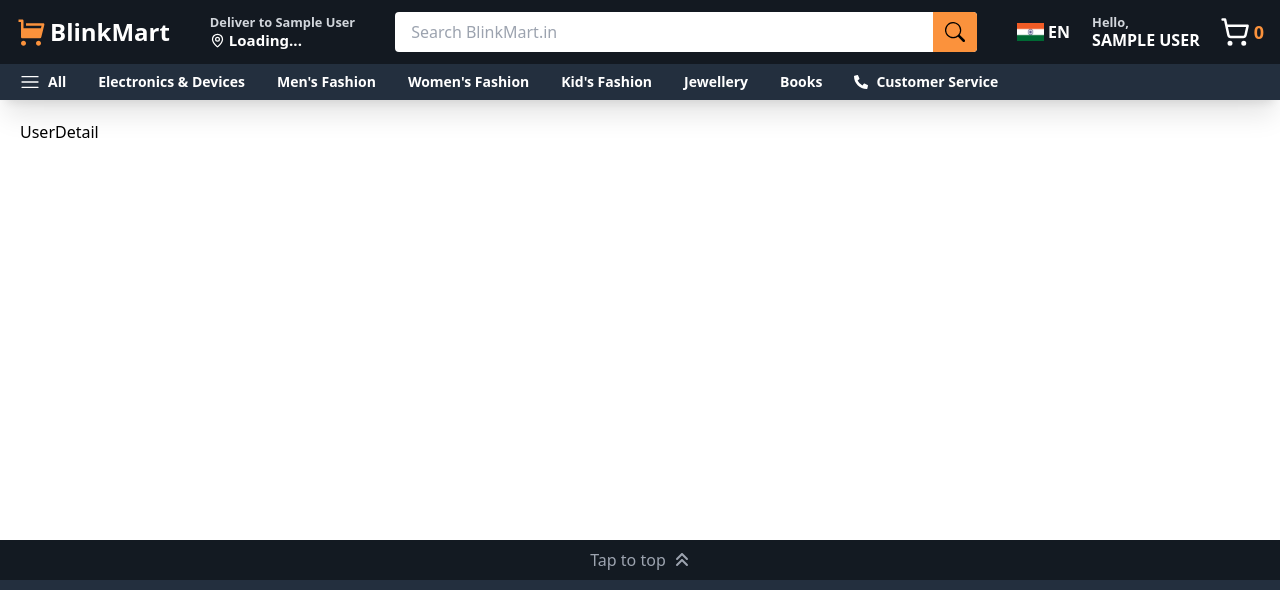
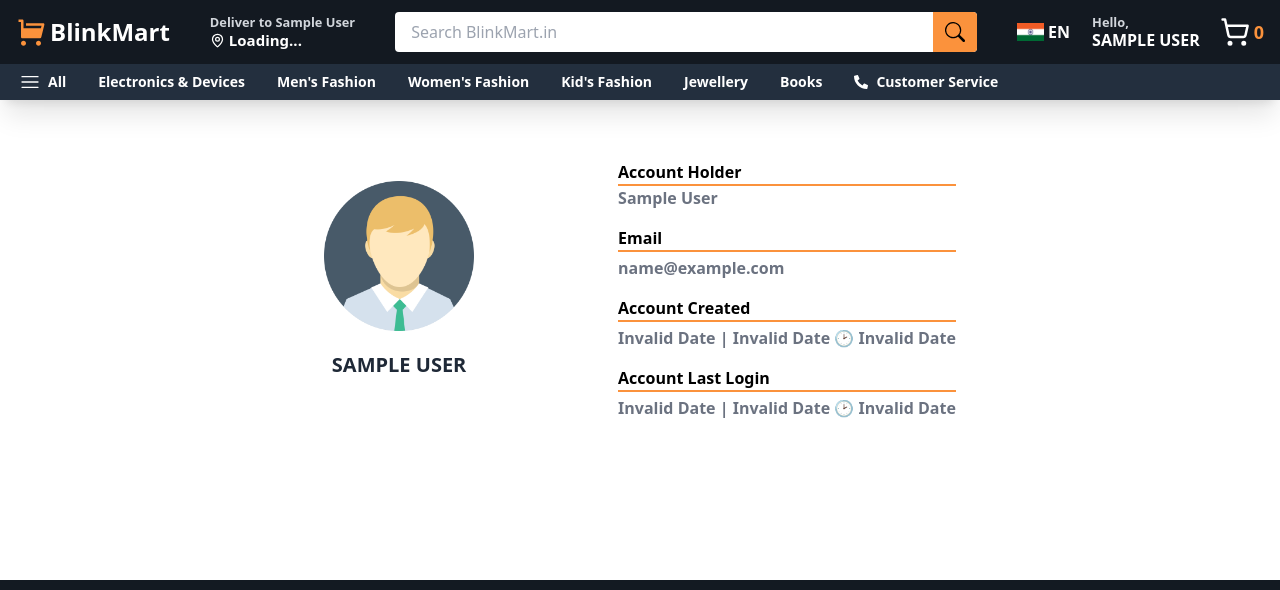
Before and after one commit to CodeBustler/BlinkMart, a React (Vite) app: page /user_detail in a window 1280 px wide. Shown: the top 590 px of the page. Built offline with nearby package versions, Linux system fonts and the light colour scheme; no server answers; the database is empty; sample sign-in values are in the browser's storage.

Commit message:
Add UserDetail Component

```diff
--- a/src/App.jsx
+++ b/src/App.jsx
@@ -55,7 +55,7 @@ function App() {
     const updateUserNameAndAdmin = async (user) => {
       const env = await import.meta.env;
       const adminEmail = env.VITE_REACT_APP_ADMIN_EMAIL;
-
+      console.log(user);
       if (user) {
         setUserName(user.displayName);
         setUserUID(user.uid);
--- a/src/components/Cart/Cart.jsx
+++ b/src/components/Cart/Cart.jsx
@@ -1,23 +1,19 @@
-import React, { useContext, useEffect, useState } from "react";
+import { useContext, useEffect, useState } from "react";
 import { MyContext } from "../../App";
-import {
-	collection,
-	deleteDoc,
-	doc,
-	getDocs,
-	updateDoc,
-} from "firebase/firestore";
+import { numberWithCommas, scrollToTop } from "../utilities/RequiredFunctions";
+import { toastClearCart } from "../Utilities/RequiredFunctions";
+import { toastItemRemoved } from "../Utilities/RequiredFunctions";
+// FIREBASE
 import { fireDB } from "../../firebaseConfig/firebase";
-import {
-	toastItemRemoved,
-	toastClearCart,
-} from "../Utilities/RequiredFunctions";
-import emptyCart from "../../assets/empty_cart.jpg";
+import { collection, doc } from "firebase/firestore";
+import { deleteDoc, getDocs, updateDoc } from "firebase/firestore";
+// ROUTER
+import { Link } from "react-router-dom";
+// ICONS
 import { FaBagShopping } from "react-icons/fa6";
-import { Link } from "react-router-dom";
-import { numberWithCommas, scrollToTop } from "../utilities/RequiredFunctions";
 import { FaMinus, FaPlus } from "react-icons/fa";
 import { MdDeleteForever } from "react-icons/md";
+import emptyCart from "../../assets/empty_cart.jpg";
 
 // ---------------------------------------------------------------
 
@@ -27,23 +23,30 @@ function Cart() {
 	const [specialOff, setSpecialOff] = useState(100);
 	const [totalAmount, setTotalAmout] = useState(0);
 	const [scrollY, setScrollY] = useState(0);
+	const [isRemovigItem, setRemovingItem] = useState(false);
 
 	// ------------------------------------------------------
 	// ***************** DELETE CART ITEM *****************
 	// ------------------------------------------------------
 	const removeFromCart = async (productId) => {
-		console.log(productId);
-		console.log(userUID);
+		if (isRemovigItem) {
+			return;
+		}
+
 		try {
+			setRemovingItem(true);
 			await deleteDoc(doc(fireDB, userUID, productId));
 			await fetchUserCart(); // UPDATE CART STATE
 			toastItemRemoved(); // SUCCESS MESSAGE
+			scrollToTop();
 		} catch (error) {
 			if (error.code === "firestore/not-found") {
 				console.warn("Product not found in cart");
 			} else {
 				console.error("Error deleting document: ", error);
 			}
+		} finally {
+			setRemovingItem(false);
 		}
 	};
 
@@ -120,7 +123,6 @@ function Cart() {
 		(sum, item) => sum + item.quantity,
 		0,
 	);
-	console.log(totalQuantity);
 
 	// SUBTOTAL PRICE
 	const subTotalPrice = userCartDetails.reduce(
@@ -135,9 +137,8 @@ function Cart() {
 		setShippingCharge(shippingCharge);
 		setTotalAmout(subTotalPrice + shippingCharge - specialOff);
 	}, [totalAmount, subTotalPrice]);
-	// ------------------------------------------------------
 
-	// DISPLAY TOTAL AMOUNT (MOBILE)
+	// DISPLAY TOTAL AMOUNT STICKY(MOBILE )
 	useEffect(() => {
 		const handleScroll = () => setScrollY(window.scrollY);
 		window.addEventListener("scroll", handleScroll);
@@ -160,11 +161,11 @@ function Cart() {
 					/>
 					<p className="text-2xl  md:text-3xl font-semibold">
 						Your Cart is{" "}
-						<span className="text-orange-500 ">Empty !</span>
+						<span className="text-orange-400 ">Empty !</span>
 					</p>
 					<Link
 						to="/"
-						className="text-md md:text-lg font-semibold text-gray-900 bg-orange-500 px-8 py-3 rounded-3xl shadow-2xl hover:bg-orange-500 flex items-center gap-4"
+						className="text-md md:text-lg font-semibold text-gray-900 bg-orange-400 px-8 py-3 rounded-3xl shadow-2xl active:bg-orange-300 flex items-center gap-4"
 					>
 						<FaBagShopping /> Return to Shop
 					</Link>
@@ -175,16 +176,11 @@ function Cart() {
 						<h1 className="text-2xl font-bold  md:text-left underline underline-heading underline-offset-4">
 							Cart Items
 						</h1>
-						<button
-							className="flex items-center text-2xl font-semibold"
+						<MdDeleteForever
+							className="text-red-500 text-4xl cursor-pointer hover:scale-125 active:scale-110 transition"
+							title="Empty Cart!"
 							onClick={clearCart}
-						>
-							<span className="hidden md:block">Empty Cart</span>
-							<MdDeleteForever
-								className="text-red-500 text-4xl"
-								title="Empty Cart!"
-							/>
-						</button>
+						/>
 					</div>
 					<div
 						className={`md:hidden text-xl text-center py-2 bg-yellow-400 rounded-lg sticky top-[60px] z-10 shadow-xl cursor-pointer ${
--- a/src/components/UserDetail/UserDetail.jsx
+++ b/src/components/UserDetail/UserDetail.jsx
@@ -1,7 +1,98 @@
-import React from "react";
+import React, { useEffect, useState } from "react";
+import { useNavigate } from "react-router-dom";
+import profile_avatar from "../../assets/profile_avatar.png";
+import { IoMdTime } from "react-icons/io";
 
 function UserDetail() {
-	return <div>UserDetail</div>;
+	const [userData, setUserData] = useState();
+	const navigateTo = useNavigate();
+
+	// -------------------------------------------------------------
+	// ***************** DATA FROM LOCAL STORAGE *****************
+	// -------------------------------------------------------------
+	useEffect(() => {
+		const userFromLS = JSON.parse(localStorage.getItem("user"));
+		if (userFromLS) {
+			setUserData(userFromLS);
+		} else {
+			navigateTo("/login");
+		}
+	}, []);
+
+	// Log the updated userData when it changes
+	useEffect(() => {
+		console.log(userData?.user);
+	}, [userData]);
+
+	// Check if userData and userData.user are defined before destructuring
+	const { email, displayName, createdAt, lastLoginAt } = userData?.user || {};
+
+	// ACCOUNT CREATED_AT
+	const createDateStamp = new Date(parseInt(createdAt, 10));
+	const createdTime = createDateStamp.toLocaleTimeString("en-US");
+	const createdDay = createDateStamp.toLocaleDateString("en-US", {
+		weekday: "short",
+	});
+	const createdDate = createDateStamp.toLocaleDateString("en-US", {
+		year: "numeric",
+		month: "short",
+		day: "numeric",
+	});
+
+	// LAST LOGIN_AT
+	const lastLoginStamp = new Date(parseInt(lastLoginAt, 10));
+	const lastLoginTime = lastLoginStamp.toLocaleTimeString("en-US");
+	const lastLoginDay = lastLoginStamp.toLocaleDateString("en-US", {
+		weekday: "short",
+	});
+	const lastLoginDate = lastLoginStamp.toLocaleDateString("en-US", {
+		year: "numeric",
+		month: "short",
+		day: "numeric",
+	});
+
+	// console.log(lastLogin);
+	// -------------------------------------------------------------
+	return (
+		<>
+			{/*CONTAINER*/}
+			<div className="flex flex-col md:flex-row items-center justify-center gap-7 md:gap-36 md:mx-52 mt-5">
+				<div className="flex items-center gap-5 flex-col">
+					<img
+						src={profile_avatar}
+						alt="user_avatar"
+						className="block w-[150px] "
+					/>
+					<div className="font-bold text-xl text-gray-800 uppercase">
+						{displayName}
+					</div>
+				</div>
+				<div className="w-[90%] md:w-auto">
+					<div className=" border-b-2 border-orange-400 font-semibold  mt-5">
+						Account Holder
+					</div>
+
+					<div className="font-semibold text-gray-500 capitalize">
+						{displayName}
+					</div>
+					<div className=" border-b-2 border-orange-400 font-semibold mt-4">
+						Email
+					</div>
+					<div className="mt-1 font-semibold text-gray-500">
+						{email}
+					</div>
+					<div className=" border-b-2 border-orange-400 font-semibold mt-4">
+						Account Created
+					</div>
+					<div className="mt-1 font-semibold text-gray-500">{` ${createdDate} | ${createdDay}   🕑 ${createdTime} `}</div>
+					<div className=" border-b-2 border-orange-400 font-semibold mt-4">
+						Account Last Login
+					</div>
+					<div className="mt-1 font-semibold text-gray-500">{` ${lastLoginDate} | ${lastLoginDay}   🕑 ${lastLoginTime} `}</div>
+				</div>
+			</div>
+		</>
+	);
 }
 
 export default UserDetail;
--- a/src/index.css
+++ b/src/index.css
@@ -2,9 +2,9 @@
 @tailwind components;
 @tailwind utilities;
 
-/*html {
+html {
 	scroll-behavior: smooth;
-}*/
+}
 
 .active {
 	color: orange;
--- a/src/router/RootLayout.jsx
+++ b/src/router/RootLayout.jsx
@@ -10,7 +10,7 @@ function RootLayout() {
 			{/* NAVIGATION BAR */}
 			<Navbar />
 
-			<main className="p-5 min-h-[50vh]">
+			<main className="p-5 min-h-[55vh]">
 				{/* RENDER NESTED COMPONENTS */}
 				<Outlet />
 			</main>
```
